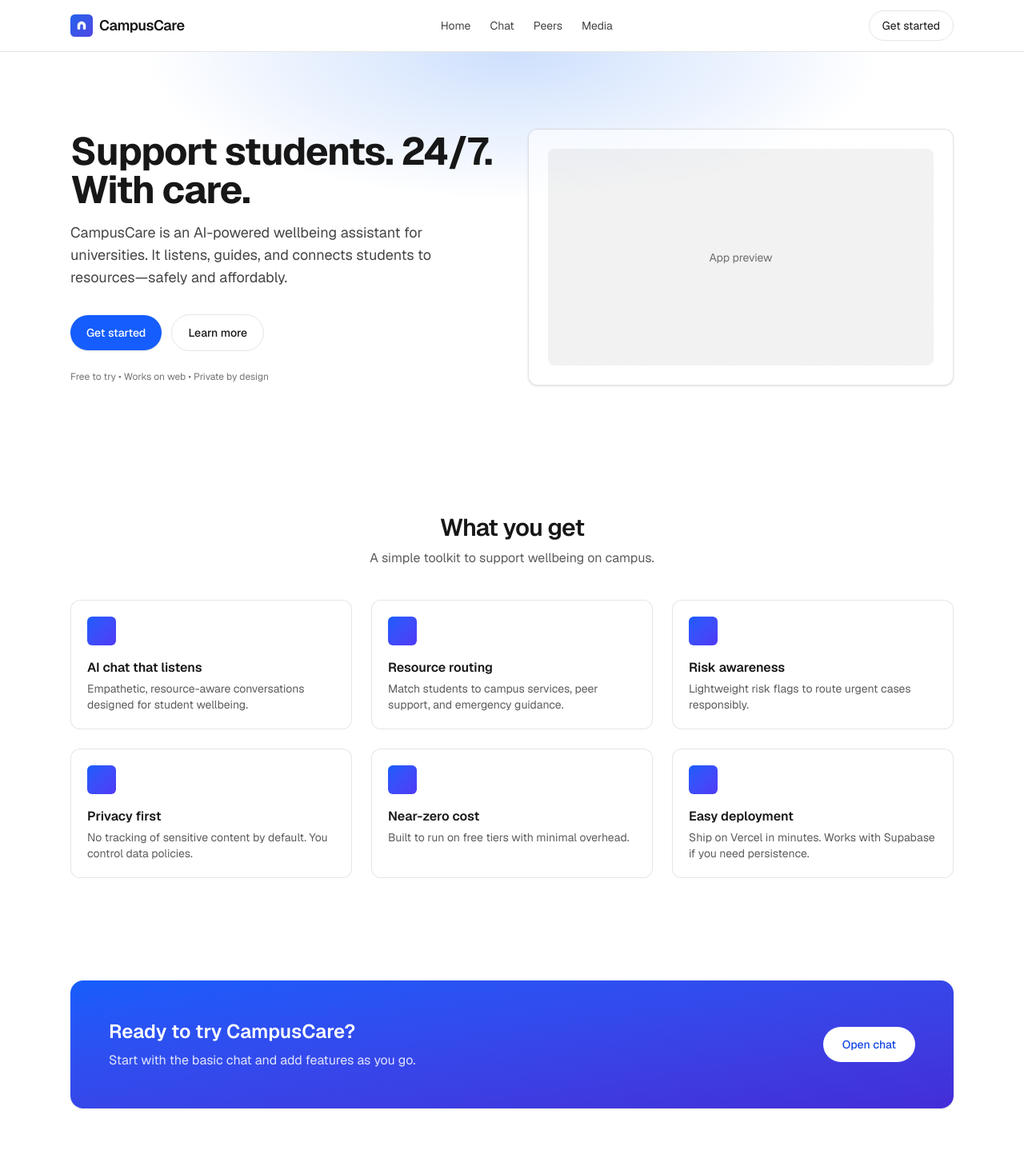
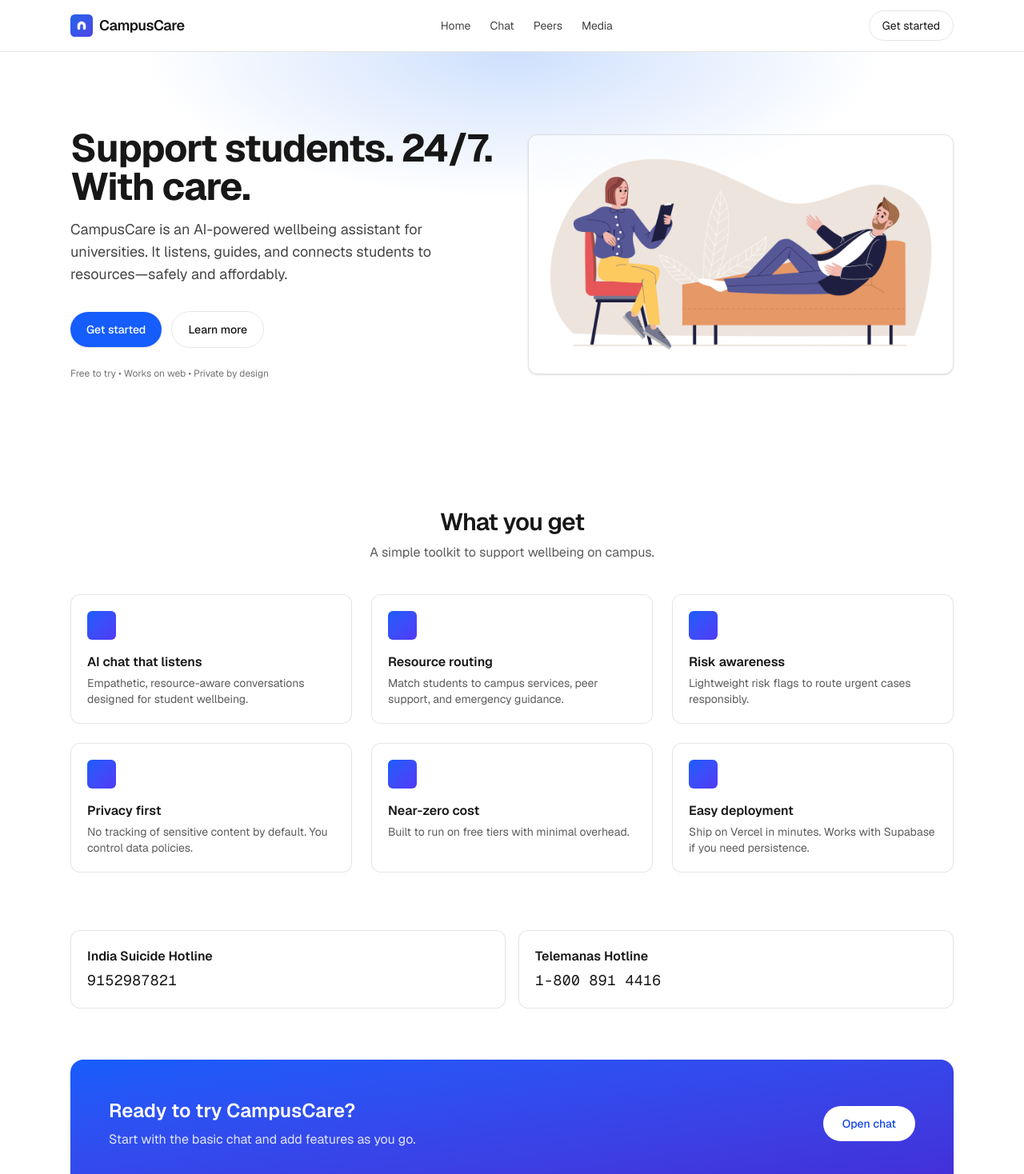
Before and after one commit to 0M3REXE/CampusCare, a Next.js app: page / in a window 1280 px wide. Shown: the top 1468 px of the page at 80% size. Built offline with nearby package versions, Linux system fonts and the light colour scheme.

Commit message:
Photo and phone numbers

```diff
--- a/src/app/page.tsx
+++ b/src/app/page.tsx
@@ -1,3 +1,5 @@
+import Image from 'next/image'
+
 export default function Home() {
   return (
     <div>
@@ -19,9 +21,16 @@
               </div>
               <div className="mt-6 text-xs text-foreground/60">Free to try • Works on web • Private by design</div>
             </div>
-            <div className="rounded-xl border border-black/10 dark:border-white/10 p-4 sm:p-6 bg-gradient-to-br from-white/60 to-white/20 dark:from-black/20 dark:to-black/10 shadow-sm">
-              <div className="aspect-video w-full rounded-lg bg-black/5 dark:bg-white/5 grid place-items-center text-sm text-foreground/60">
-                App preview
+            <div className="rounded-xl border border-black/10 dark:border-white/10 overflow-hidden bg-gradient-to-br from-white/60 to-white/20 dark:from-black/20 dark:to-black/10 shadow-sm">
+              <div className="relative aspect-video w-full">
+                <Image
+                  src="/img.png"
+                  alt="CampusCare app preview"
+                  fill
+                  priority
+                  sizes="(max-width: 768px) 100vw, 50vw"
+                  className="object-contain"
+                />
               </div>
             </div>
           </div>
@@ -53,6 +62,29 @@
       </section>
 
 
+      {/* Urgent help (Contact options) */}
+      <section className="mx-auto max-w-6xl px-4 sm:px-6">
+        <div className="mt-2 grid sm:grid-cols-2 gap-4">
+          <a
+            href="tel:+919152987821"
+            className="rounded-xl border border-black/10 dark:border-white/10 p-5 bg-background/60 backdrop-blur hover:bg-black/[.04] dark:hover:bg-white/[.06] transition-colors"
+            aria-label="Call India Suicide Hotline at 9152987821"
+          >
+
+            <h3 className="font-semibold">India Suicide Hotline</h3>
+            <p className="mt-1 text-lg font-mono tracking-wide">9152987821</p>
+          </a>
+          <a
+            href="tel:112"
+            className="rounded-xl border border-black/10 dark:border-white/10 p-5 bg-background/60 backdrop-blur hover:bg-black/[.04] dark:hover:bg-white/[.06] transition-colors"
+            aria-label="Call Emergency Services at 112"
+          >
+
+            <h3 className="font-semibold">Telemanas Hotline</h3>
+            <p className="mt-1 text-lg font-mono tracking-wide">1-800 891 4416</p>
+          </a>
+        </div>
+      </section>
 
       {/* CTA */}
       <section id="get-started" className="mx-auto max-w-6xl px-4 sm:px-6 py-16">
```
Also changed, not shown: public/img.png (added), public/photoforhomepage.jpeg (added).
